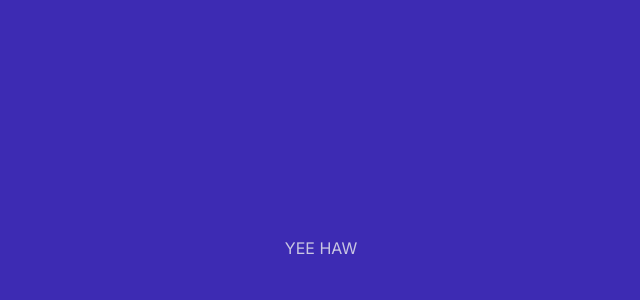
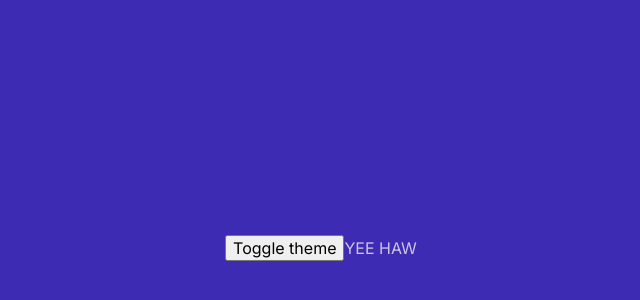
Before and after one commit to sarakborges/portfolio2024, a React (Vite) app: page / in a window 1280 px wide. Shown: the part 152-452 px from the top of the page, without its empty margins (319-959 px from the left). Built offline with nearby package versions, Linux system fonts and the light colour scheme.

Commit message:
added app context with theme, consts, types, and a toggle button on home page to try it out

```diff
--- a/index.html
+++ b/index.html
@@ -2,8 +2,6 @@
 <html lang="en">
   <head>
     <meta charset="UTF-8" />
-
-    <link rel="icon" type="image/svg+xml" href="/vite.svg" />
     <meta name="viewport" content="width=device-width, initial-scale=1.0" />
 
     <title>Sara Borges</title>
--- a/src/App.css
+++ b/src/App.css
@@ -1,7 +1,7 @@
 @import url('https://fonts.googleapis.com/css2?family=Inter:ital,opsz,wght@0,14..32,100..900;1,14..32,100..900&display=swap');
 
+@import url('./Assets/vars.css');
 @import url('./Assets/reset.css');
-@import url('./Assets/vars.css');
 
 @import url('./Assets/Themes/dark.css');
 @import url('./Assets/Themes/light.css');
--- a/src/App.tsx
+++ b/src/App.tsx
@@ -1,9 +1,15 @@
+import { AppProvider } from '@/Contexts/AppContext'
+
 import HomePage from '@/Pages/Home'
 
 import './App.css'
 
 function App() {
-  return <HomePage />
+  return (
+    <AppProvider>
+      <HomePage />
+    </AppProvider>
+  )
 }
 
 export default App
--- a/src/Assets/reset.css
+++ b/src/Assets/reset.css
@@ -139,4 +139,6 @@ img {
 body {
   font-optical-sizing: auto;
   font-style: normal;
+
+  font-family: var(--font-family);
 }
--- /dev/null
+++ b/src/Consts/LocalStorageKeys.consts.ts
@@ -0,0 +1 @@
+export const LOCAL_STORAGE_KEY_THEME = 'theme'
--- /dev/null
+++ b/src/Consts/Theme.consts.ts
@@ -0,0 +1,2 @@
+export const LIGHT_THEME = 'light-theme'
+export const DARK_THEME = 'dark-theme'
--- /dev/null
+++ b/src/Consts/index.ts
@@ -0,0 +1,2 @@
+export * from './Theme.consts'
+export * from './LocalStorageKeys.consts'
--- /dev/null
+++ b/src/Contexts/AppContext.tsx
@@ -0,0 +1,35 @@
+import { createContext, Dispatch, SetStateAction, useState } from 'react'
+
+import { DARK_THEME, LOCAL_STORAGE_KEY_THEME } from '@/Consts'
+
+import { IAppContext } from '@/Types/AppContext.type'
+
+interface IinitialState {
+  appValue: IAppContext
+  setAppValue: Dispatch<SetStateAction<IAppContext>>
+}
+
+const initialState: IinitialState = {
+  appValue: {
+    theme: DARK_THEME
+  },
+
+  setAppValue: () => {}
+}
+
+export const AppContext = createContext<IinitialState>(initialState)
+
+export const AppProvider = ({ children }: { children: JSX.Element }) => {
+  const theme = localStorage.getItem(LOCAL_STORAGE_KEY_THEME)
+
+  const [appValue, setAppValue] = useState<IAppContext>({
+    ...initialState.appValue,
+    theme: theme || DARK_THEME
+  })
+
+  return (
+    <AppContext.Provider value={{ appValue, setAppValue }}>
+      {children}
+    </AppContext.Provider>
+  )
+}
--- a/src/Pages/Home/Home.page.tsx
+++ b/src/Pages/Home/Home.page.tsx
@@ -1,8 +1,24 @@
+import { useContext } from 'react'
+
+import { AppContext } from '@/Contexts/AppContext'
+
 import './Home.style.scss'
+import { DARK_THEME, LIGHT_THEME } from '@/Consts'
 
 export default function HomePage() {
+  const { appValue, setAppValue } = useContext(AppContext)
+
+  const toggleTheme = () => {
+    setAppValue({
+      ...appValue,
+      theme: appValue.theme === DARK_THEME ? LIGHT_THEME : DARK_THEME
+    })
+  }
+
   return (
-    <main id="home-page" className={true ? 'dark-theme' : 'light-theme'}>
+    <main id="home-page" className={appValue.theme}>
+      <button onClick={toggleTheme}>Toggle theme</button>
+
       <p>YEE HAW</p>
     </main>
   )
--- a/src/Pages/Home/Home.style.scss
+++ b/src/Pages/Home/Home.style.scss
@@ -7,10 +7,17 @@
 
   background-color: var(--bg-color);
 
+  color: var(--font-color);
+
+  transition: background-color 0.3s, color 0.3s;
+
   > p {
     font-size: var(--size-md);
     font-weight: var(--font-weight-normal);
     font-family: var(--font-family);
-    color: var(--font-color);
+  }
+
+  > button {
+    font-size: var(--size-md);
   }
 }
--- /dev/null
+++ b/src/Types/AppContext.type.ts
@@ -0,0 +1,3 @@
+export interface IAppContext {
+  theme: string
+}
```
